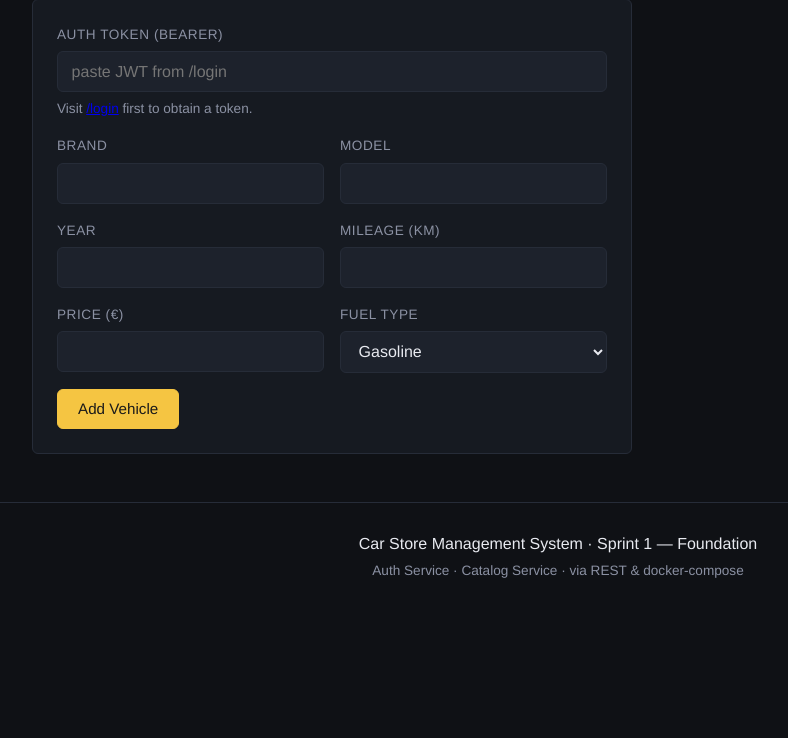
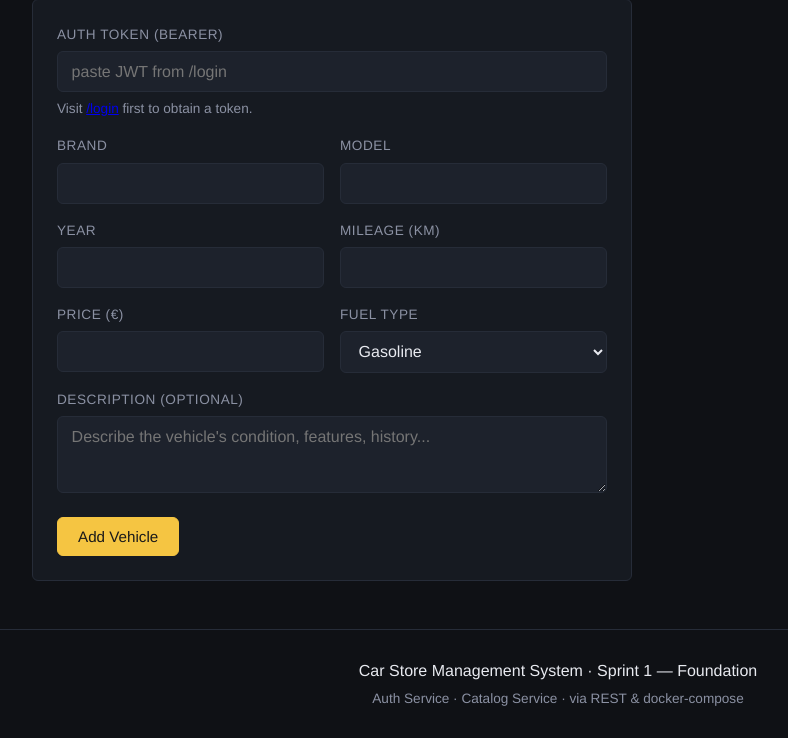
Before and after one commit to Sthonem/car-store-management-system, a Python web app: template catalog_service/app/templates/add_vehicle.html in a window 1280 px wide. Shown: the part 267-1005 px from the top of the page, without its empty margins (82-870 px from the left). Before the commit the page ends 845 px from the top, so only its background shows below. Run offline with Jinja, Linux system fonts and the light colour scheme; the template is opened without the code that fills it, so the values that code supplies are empty.

Commit message:
SCRUM-165: Subtask - Add premium description field to Vehicle model and UI templates

```diff
--- a/catalog_service/app/models/vehicle.py
+++ b/catalog_service/app/models/vehicle.py
@@ -34,6 +34,7 @@
     price = Column(Numeric(10, 2), nullable=False)  # Decimal for money
     fuel_type = Column(Enum(FuelType), nullable=False)
     status = Column(Enum(VehicleStatus), default=VehicleStatus.available, nullable=False)
+    description = Column(String(500), nullable=True)
 
     created_at = Column(DateTime(timezone=True), server_default=func.now())
     updated_at = Column(
--- a/catalog_service/app/routers/vehicles.py
+++ b/catalog_service/app/routers/vehicles.py
@@ -91,6 +91,7 @@
         price=payload.price,
         fuel_type=payload.fuel_type,
         status=VehicleStatus.available,
+        description=payload.description,
     )
     db.add(vehicle)
     db.commit()
--- a/catalog_service/app/schemas/vehicle.py
+++ b/catalog_service/app/schemas/vehicle.py
@@ -17,6 +17,7 @@
     mileage: int = Field(..., ge=0)
     price: Decimal = Field(..., gt=0)
     fuel_type: FuelType
+    description: Optional[str] = Field(None, max_length=500)
 
     @field_validator("brand", "model")
     @classmethod
@@ -33,6 +34,7 @@
     price: Decimal
     fuel_type: FuelType
     status: VehicleStatus
+    description: Optional[str]
     created_at: datetime
 
     class Config:
--- a/catalog_service/app/templates/add_vehicle.html
+++ b/catalog_service/app/templates/add_vehicle.html
@@ -53,6 +53,11 @@
     </div>
   </div>
 
+  <div class="form__group">
+    <label for="description">Description (Optional)</label>
+    <textarea id="description" name="description" placeholder="Describe the vehicle's condition, features, history..." rows="3" maxlength="500"></textarea>
+  </div>
+
   <button type="submit" class="btn btn--primary">Add Vehicle</button>
   <div id="result" class="form__result"></div>
 </form>
@@ -70,7 +75,8 @@
     year: parseInt(form.year.value),
     mileage: parseInt(form.mileage.value),
     price: parseFloat(form.price.value),
-    fuel_type: form.fuel_type.value
+    fuel_type: form.fuel_type.value,
+    description: form.description.value.trim() || null
   };
 
   try {
```
Also changed, not shown: catalog_service/app/templates/detail.html (+7 -0 lines).
